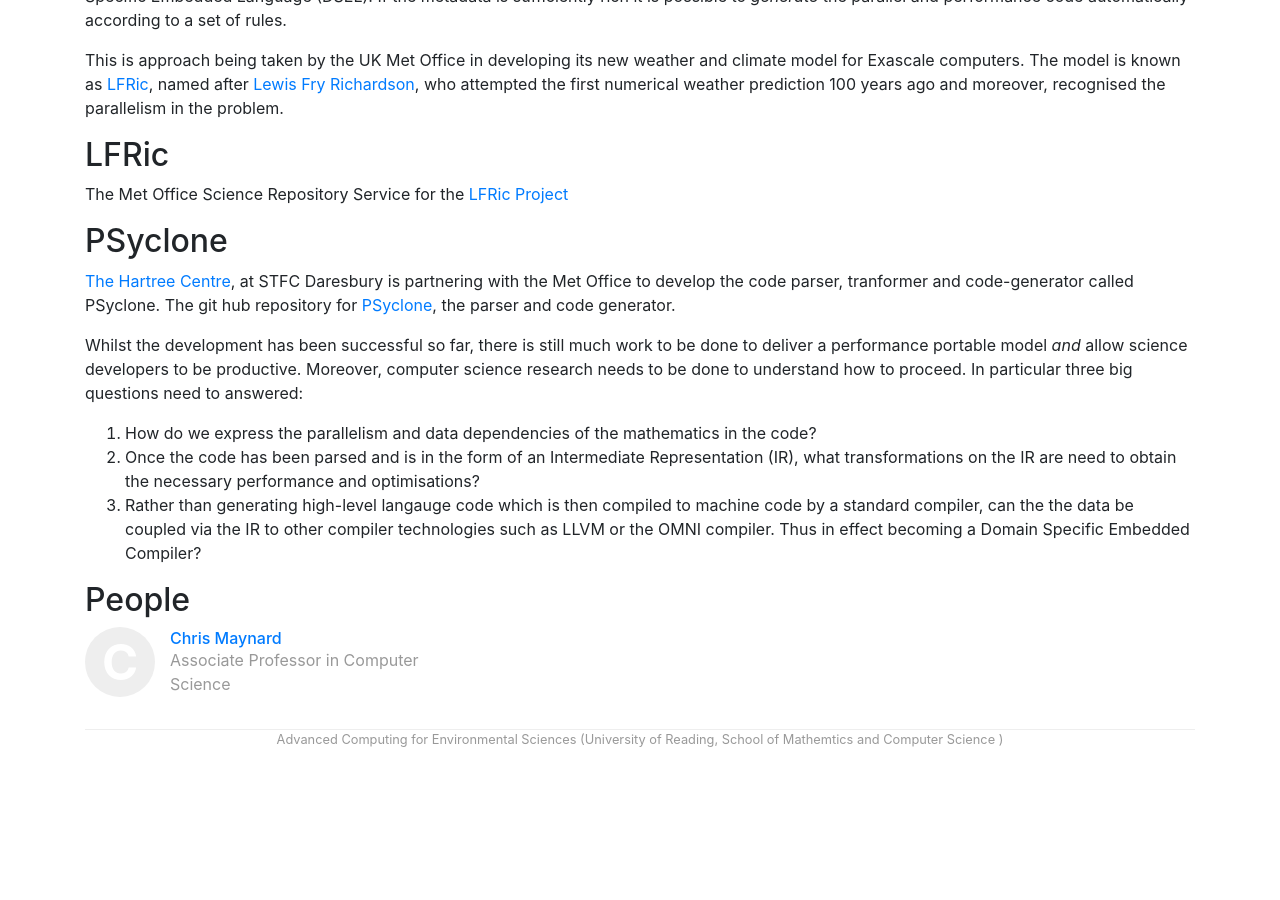
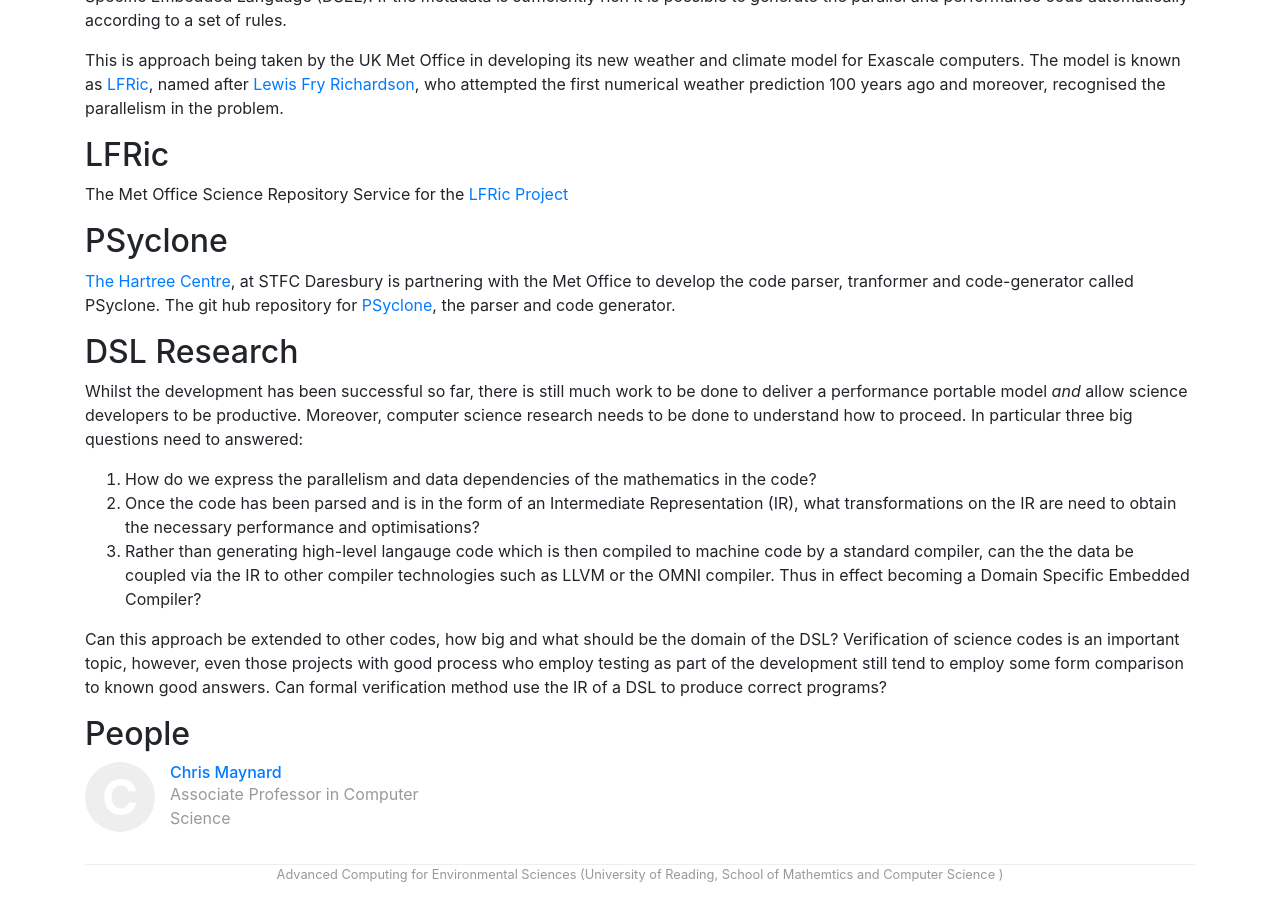
Before and after one commit to uor-aces/uor-aces.github.io, a Jekyll site: the page built from _projects/LFRic.md, in a window 1280 px wide and 900 px high, scrolled down 620 px. Built offline with Jekyll 4.4.1, drawn with Linux system fonts in a browser that asks for light colours; before the commit the page ends 1385 px from its top, so only the background shows below that.

Commit message:
More polish, less spit

```diff
--- a/_projects/LFRic.md
+++ b/_projects/LFRic.md
@@ -72,6 +72,7 @@
 called PSyclone. The git hub repository for
 <a href="https://github.com/stfc/PSyclone">PSyclone</a>, the parser and code generator.
 
+## DSL Research
 Whilst the development has been successful so far, there is still much
 work to be done to deliver a performance portable model <i>and</i>
 allow science developers to be productive. Moreover, computer science
@@ -87,3 +88,10 @@
    be coupled via the IR to other compiler technologies such as LLVM
    or the OMNI compiler. Thus in effect becoming a Domain Specific
    Embedded Compiler?
+
+Can this approach be extended to other codes, how big and what should
+be the domain of the DSL? Verification of science codes is an
+important topic, however, even those projects with good process who
+employ testing as part of the development still tend to employ some
+form comparison to known good answers. Can formal verification method
+use the IR of a DSL to produce correct programs?
```
